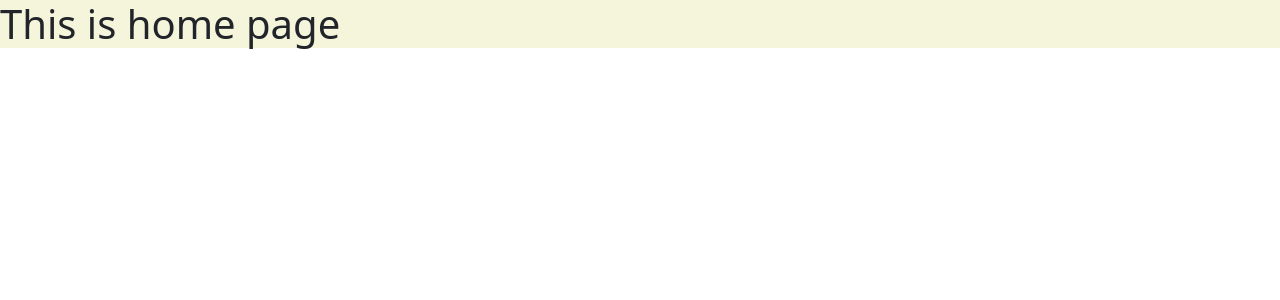
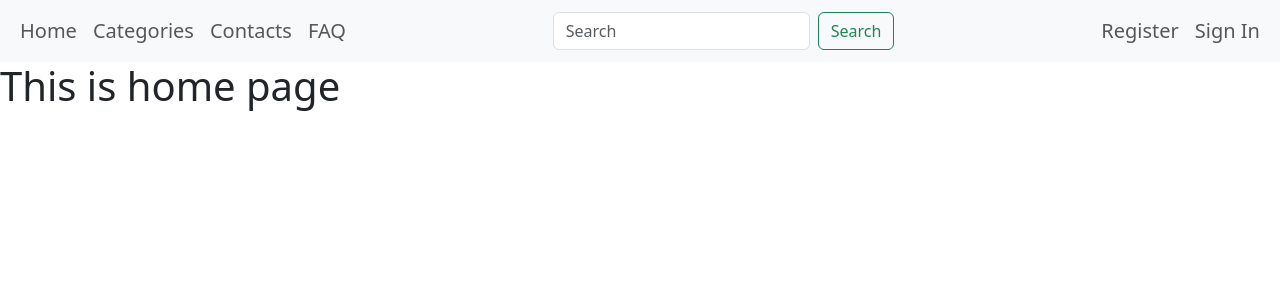
Before and after one commit to voinovVladyslav/internet-shop, a Django app: page / in a window 1280 px wide. Shown: the top 300 px of the page. Run offline with Django 3.2, Linux system fonts and the light colour scheme; some libraries are stand-ins or nearby versions.

Commit message:
add header

```diff
--- a/app/templates/header.html
+++ b/app/templates/header.html
@@ -0,0 +1,48 @@
+{% load bootstrap5 %}
+<!DOCTYPE html>
+<html lang="en">
+    <head>
+        <meta charset="UTF-8" />
+        <meta http-equiv="X-UA-Compatible" content="IE=edge" />
+        <meta name="viewport" content="width=device-width, initial-scale=1.0" />
+        {% bootstrap_css %}
+    </head>
+    <body>
+        <nav class="navbar navbar-light navbar-expand-lg bg-light">
+            <div class="container-fluid">
+                <ul class="navbar-nav mr-auto">
+                    <li class="nav-item">
+                        <a class="nav-link fs-5" href="">Home</a>
+                    </li>
+                    <li class="nav-item">
+                        <a class="nav-link fs-5" href="">Categories</a>
+                    </li>
+                    <li class="nav-item">
+                        <a class="nav-link fs-5" href="">Contacts</a>
+                    </li>
+                    <li class="nav-item">
+                        <a class="nav-link fs-5" href="">FAQ</a>
+                    </li>
+                </ul>
+                <form action="" role="search" class="d-flex">
+                    <input
+                        type="text"
+                        class="form-control me-2"
+                        placeholder="Search"
+                    />
+                    <button type="submit" class="btn btn-outline-success">
+                        Search
+                    </button>
+                </form>
+                <ul class="navbar-nav mr-auth">
+                    <li class="nav-item">
+                        <a class="nav-link fs-5" href="">Register</a>
+                    </li>
+                    <li class="nav-item">
+                        <a class="nav-link fs-5" href="">Sign In</a>
+                    </li>
+                </ul>
+            </div>
+        </nav>
+    </body>
+</html>
--- a/core/static/core/style.css
+++ /dev/null
@@ -1,3 +0,0 @@
-h1 {
-    background-color: beige;
-}
--- a/core/templates/core/home.html
+++ b/core/templates/core/home.html
@@ -14,6 +14,7 @@
         <title>Home</title>
     </head>
     <body>
+        {% include 'header.html' %}
         <h1>This is home page</h1>
     </body>
 </html>
```
Also changed, not shown: app/templates/footer.html (added).
